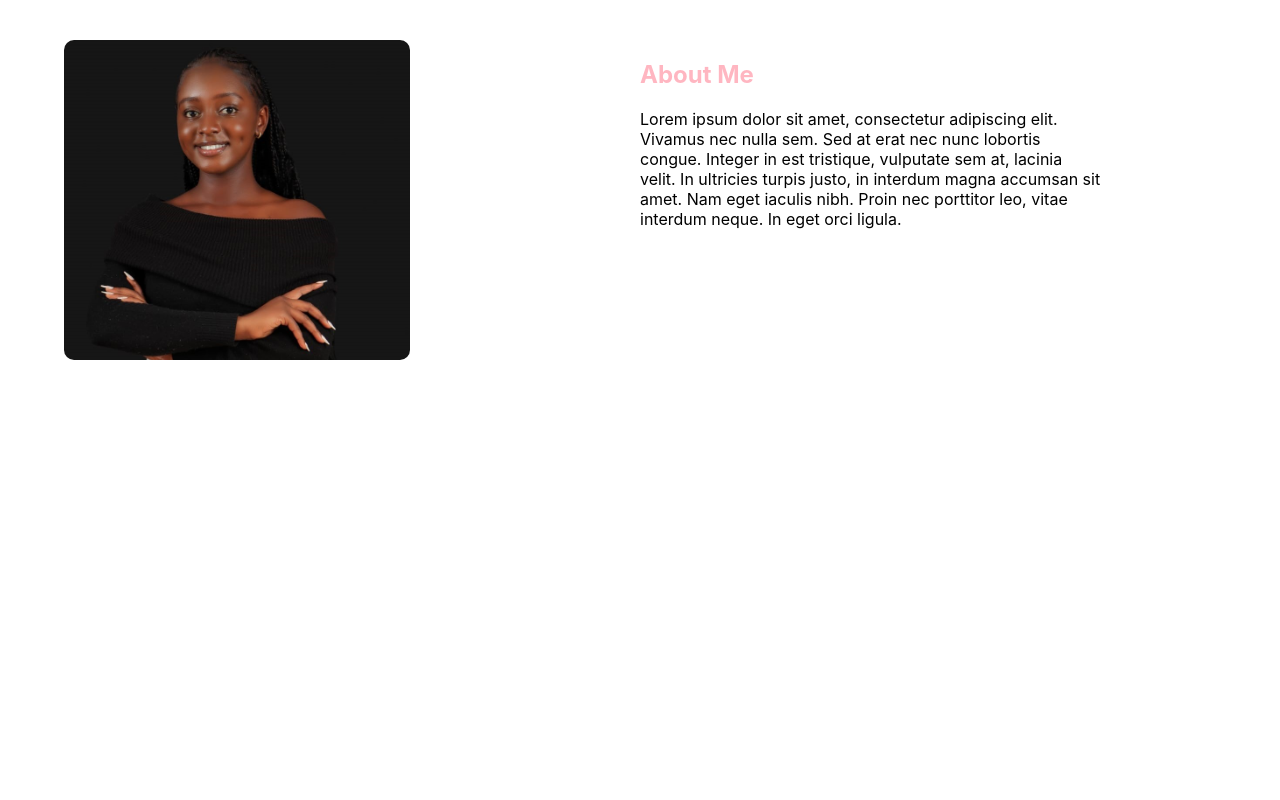
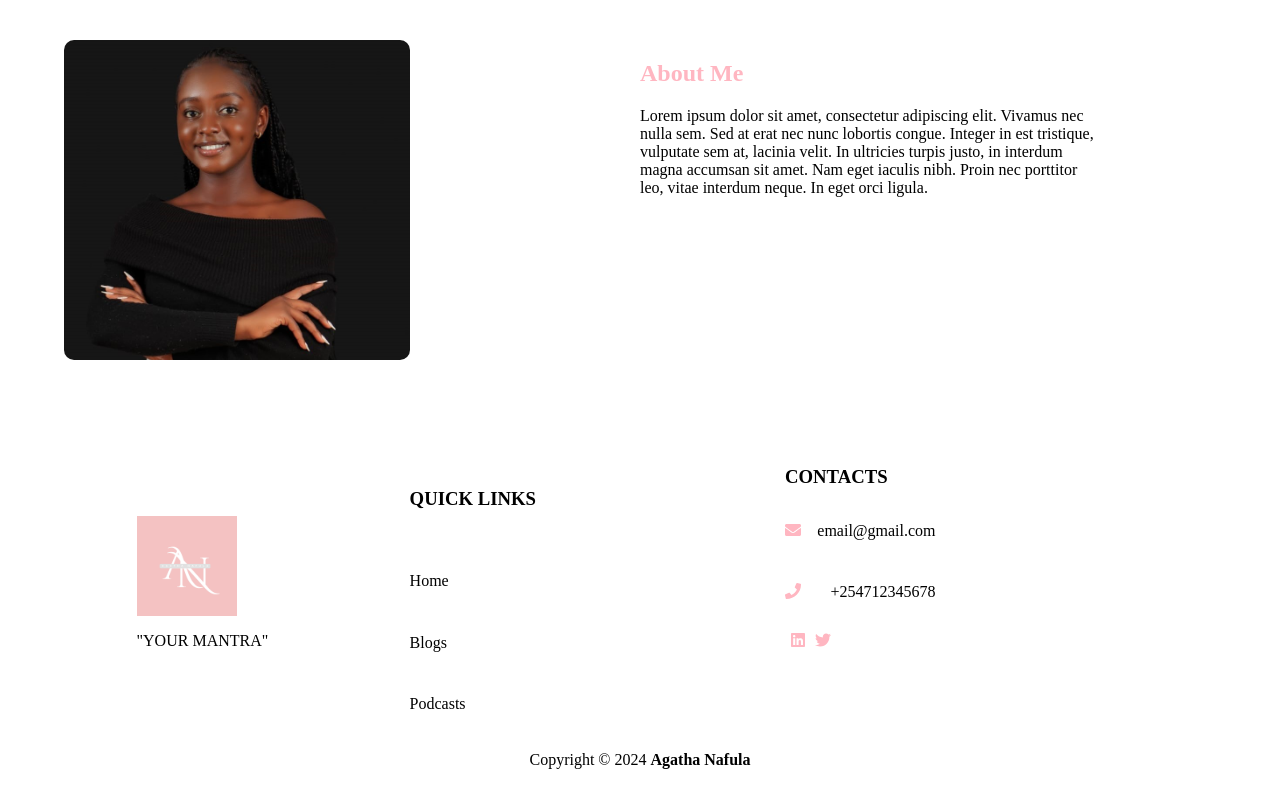
Before and after one commit to drusykhulwi/Agatha, a React (Create React App) app in the folder frontend/: page / in a window 1280 px wide. Shown: the part 320-1120 px from the top of the page. Before the commit the page ends 800 px from the top, so only its background shows below. Built offline with nearby package versions, Linux system fonts and the light colour scheme.

Commit message:
Footer section

```diff
--- a/frontend/package.json
+++ b/frontend/package.json
@@ -3,6 +3,10 @@
   "version": "0.1.0",
   "private": true,
   "dependencies": {
+    "@fortawesome/fontawesome-svg-core": "^6.7.2",
+    "@fortawesome/free-brands-svg-icons": "^6.7.2",
+    "@fortawesome/free-solid-svg-icons": "^6.7.2",
+    "@fortawesome/react-fontawesome": "^0.2.2",
     "cra-template": "1.2.0",
     "react": "^18.3.1",
     "react-dom": "^18.3.1",
--- a/frontend/src/components/Footer.css
+++ b/frontend/src/components/Footer.css
@@ -0,0 +1,58 @@
+.Footer{
+    width: 100vw;
+    height: 50vh;
+    display: flex;
+    flex-direction: column;
+    justify-content: center;
+    align-items: center;
+}
+.Footer .footer-container{
+    width: 80%;
+    height: 80%;
+    display: flex;
+    justify-content: space-around;
+    align-items: center;
+}
+.Footer .footer-container .footer-logo{
+    width: 25%;
+    height: 80%;
+    display: flex;
+    flex-direction: column;
+    /* align-items: center; */
+    justify-content: center;
+}
+.Footer .footer-container .footer-logo img{
+    width: 100px;
+    height: 100px;
+}
+.Footer .footer-container .quick-links{
+    width: 35%;
+    height: 90%;
+    display: flex;
+    flex-direction: column;
+    justify-content: space-around;
+}
+.Footer .footer-container .contacts{
+    width: 35%;
+    height: 90%;
+    display: flex;
+    flex-direction: column;
+    /* justify-content: space-around; */
+}
+.Footer .footer-container .contacts p{
+    width: 42%;
+    height: 10%;
+    display: flex;
+    justify-content: space-between;
+    color: rgba(255, 182, 193);
+}
+.Footer .footer-container .contacts .socials{
+    width: 14%;
+    height: 10%;
+    display: flex;
+    justify-content: space-around;
+    align-items: center;
+}
+.Footer .footer-container .contacts .socials a{
+    color: rgba(255, 182, 193);
+}
--- a/frontend/src/components/Footer.js
+++ b/frontend/src/components/Footer.js
@@ -1,9 +1,43 @@
 import React from 'react'
+import "./Footer.css"
+import Logo from "../logo.png"
+import { Link } from 'react-router-dom'
+import { FaEnvelope, FaLinkedin, FaPhone, FaTwitter } from 'react-icons/fa';
+
 
 function Footer() {
   return (
     <div className='Footer'>
-        <div className='footer-container'></div>
+        <div className='footer-container'>
+           <div className='footer-logo'>
+            <img src={Logo} alt='logo'/>
+            <p>"YOUR MANTRA"</p>
+           </div>
+           <div className='quick-links'>
+            <h3>QUICK LINKS</h3>
+            <Link to="/">Home</Link>
+            <Link to='/Blog'>Blogs</Link>
+            <Link to='/Podcast'>Podcasts</Link>
+           </div>
+           <div className='contacts'>
+            <h3>CONTACTS</h3>
+            <p>
+                <FaEnvelope/>
+                <a href="mailto:email@gmail.com">email@gmail.com</a>
+            </p>
+            <p>
+                <FaPhone/>
+                <a href="tel:+254712345678">+254712345678</a>
+            </p>
+            <div className='socials'>
+                <a href='https'><FaLinkedin/></a>
+                <a href='https'><FaTwitter/></a>
+            </div>
+           </div>
+        </div>
+        <div className='copyright-container'>
+            Copyright &copy; 2024 <b>Agatha Nafula</b>
+        </div>
     </div>
   )
 }
--- a/frontend/src/index.css
+++ b/frontend/src/index.css
@@ -1,10 +1,8 @@
 body {
   margin: 0;
-  font-family: -apple-system, BlinkMacSystemFont, 'Segoe UI', 'Roboto', 'Oxygen',
-    'Ubuntu', 'Cantarell', 'Fira Sans', 'Droid Sans', 'Helvetica Neue',
-    sans-serif;
   -webkit-font-smoothing: antialiased;
   -moz-osx-font-smoothing: grayscale;
+  overflow-x: hidden;
 }
 
 code {
--- a/frontend/src/pages/Home.js
+++ b/frontend/src/pages/Home.js
@@ -2,6 +2,7 @@ import React from 'react'
 import Navbar from '../components/Navbar'
 import Hero from '../components/Hero'
 import About from '../components/About'
+import Footer from '../components/Footer'
 
 function Home() {
   return (
@@ -10,6 +11,7 @@ function Home() {
             <Navbar/>
             <Hero/>
             <About/>
+            <Footer/>
         </div>
     </div>
   )
```
Also changed, not shown: 1 other file (tests, documents, lock files or other folders).
